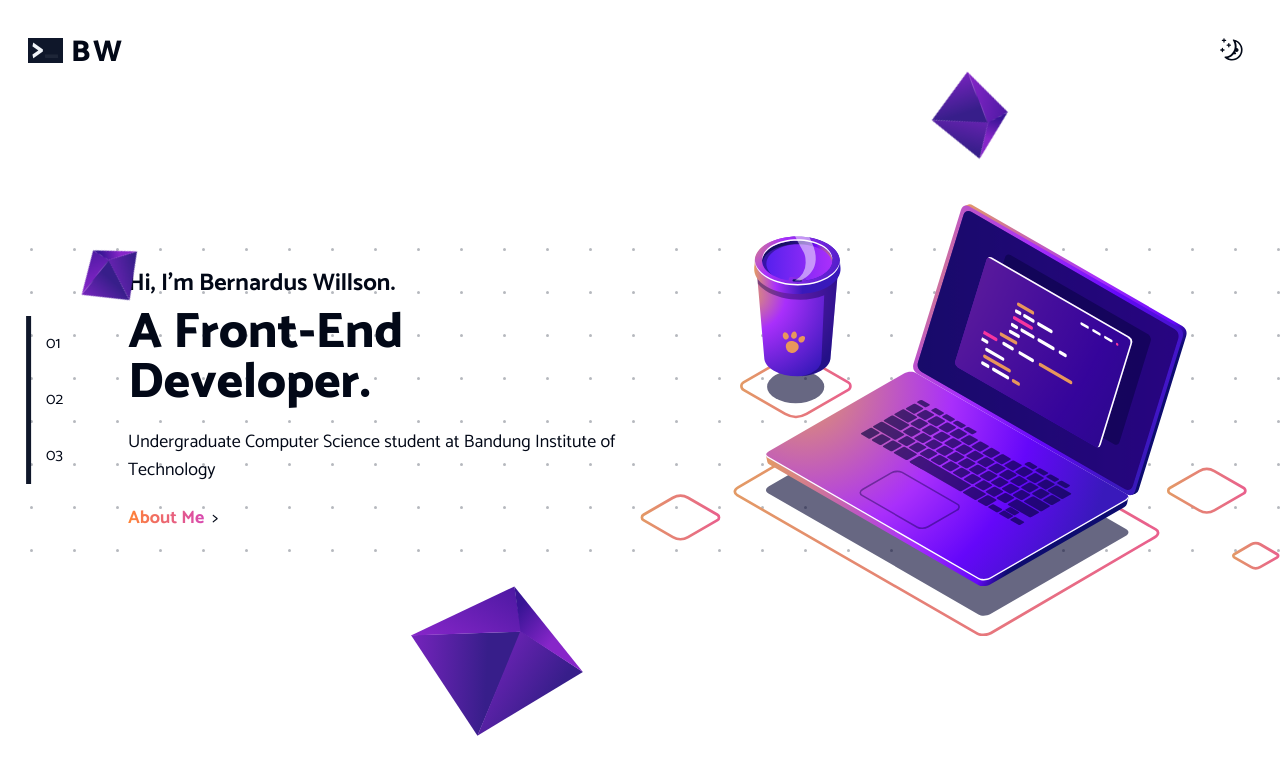
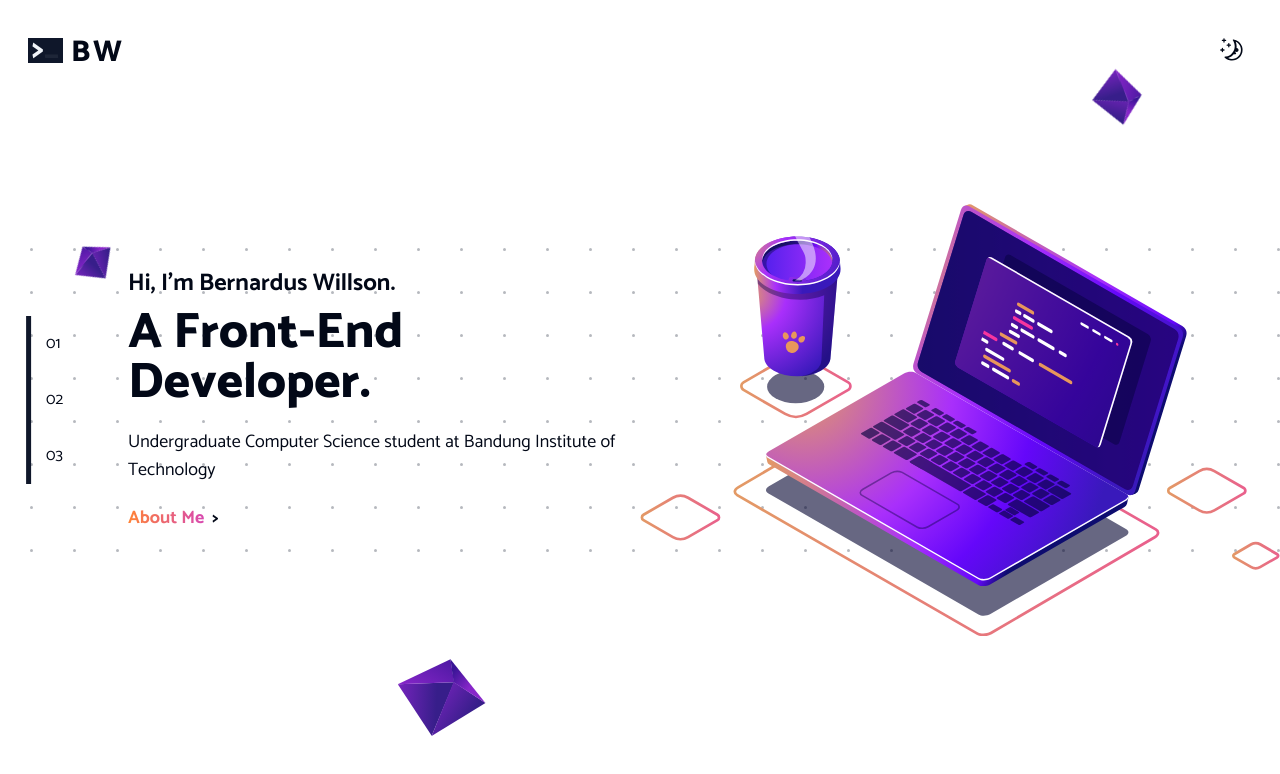
Before and after one commit to bernarduswillson/personal-web, a Next.js app: page / in a window 1280 px wide. Shown: the top 774 px of the page. Built offline with nearby package versions, Linux system fonts and the light colour scheme.

Commit message:
fix: hero bug

```diff
--- a/src/app/globals.css
+++ b/src/app/globals.css
@@ -76,3 +76,13 @@
     @apply bg-background text-foreground;
   }
 }
+
+/* For WebKit (Chrome, Safari, etc.) */
+::-webkit-scrollbar {
+  width: 10px;
+}
+
+::-webkit-scrollbar-thumb {
+  background-color: #a1a1a1;
+  border-radius: 6px;
+}
--- a/src/assets/images/Hero/Laptop.tsx
+++ b/src/assets/images/Hero/Laptop.tsx
@@ -1,6 +1,7 @@
 "use client";
 
 import { useState, useEffect } from 'react';
+
 import Laptop1 from '@/assets/images/Hero/Laptop/1.svg';
 import Laptop2 from '@/assets/images/Hero/Laptop/2.svg';
 import Laptop3 from '@/assets/images/Hero/Laptop/3.svg';
@@ -42,7 +43,7 @@ const Laptop = (): JSX.Element => {
             objectFit: 'contain',
             width: '100%',
             height: '100%',
-            maxWidth: '800px',
+            maxWidth: '700px',
             maxHeight: '100%',
           }}
         />
--- a/src/contexts/Home.tsx
+++ b/src/contexts/Home.tsx
@@ -55,18 +55,18 @@ const Hero = (): JSX.Element => {
             Undergraduate Computer Science student at Bandung Institute of Technology
           </div>
           <div
-            className="text-lg mt-5 inline-block cursor-pointer relative lg:w-fit w-full z-[50]"
+            className="text-lg mt-5 inline-block cursor-pointer relative lg:w-fit w-full z-[50] hover:opacity-60 transition-all duration-500 ease-in-out"
             onClick={handleScroll}
             onMouseEnter={() => setOnHover(true)}
             onMouseLeave={() => setOnHover(false)}
           >
             <span
-              className="font-bold bg-gradient-to-r from-[#FF8335] to-[#D849B0] text-transparent bg-clip-text"
+              className="font-bold bg-gradient-to-r from-[#FF8335] to-[#D849B0] text-transparent bg-clip-text z-[50]"
             >
               About Me
             </span>
             <span
-              className={`ml-2 transition-all duration-500 ease-in-out absolute ${onHover ? 'rotate-90' : 'rotate-0'}`}
+              className={`ml-2 font-bold transition-all duration-400 ease-in-out absolute z-[50] rotate-90 ${onHover ? 'lg:rotate-90' : 'lg:rotate-0'}`}
             >
               &gt;
             </span>
@@ -77,13 +77,13 @@ const Hero = (): JSX.Element => {
       <div className='absolute right-0 opacity-10 sm:opacity-30'>
         <Dots rows={8} columns={30} dotSize={3} dotColor="primary" spacing={40}/>
       </div>
-      <motion.div className='absolute top-[5vw] right-[20vw] lg:w-[100px] rotate-[70deg] w-[60px]' style={{ y: y1, rotate: r1 }}>
+      <motion.div className='absolute top-[5vw] right-[10vw] lg:w-[5vw] rotate-[70deg] w-[60px]' style={{ y: y1, rotate: r1 }}>
         <Image src={Diamond} alt="Diamond" />
       </motion.div>
-      <motion.div className='absolute lg:top-[30vh] lg:right-[10vw] lg:w-[80px] rotate-[-50deg] top-[40vh] left-[5vw] w-[50px]' style={{ y: y2, rotate: r2 }}>
+      <motion.div className='absolute lg:top-[30vh] lg:w-[4vw] rotate-[-50deg] top-[40vh] left-[5vw] w-[50px] z-[6]' style={{ y: y2, rotate: r2 }}>
         <Image src={Diamond} alt="Diamond" />
       </motion.div>
-      <motion.div className='absolute lg:bottom-[5vw] lg:left-[30vw] lg:w-[200px] bottom-[5vw] right-[5vw] w-[100px]' style={{ y: y3, rotate: r3 }}>
+      <motion.div className='absolute lg:bottom-[5vw] lg:left-[30vw] lg:w-[8vw] bottom-[5vw] right-[5vw] w-[100px] z-[6]' style={{ y: y3, rotate: r3 }}>
         <Image src={Diamond} alt="Diamond" />
       </motion.div>
     </div>
```
